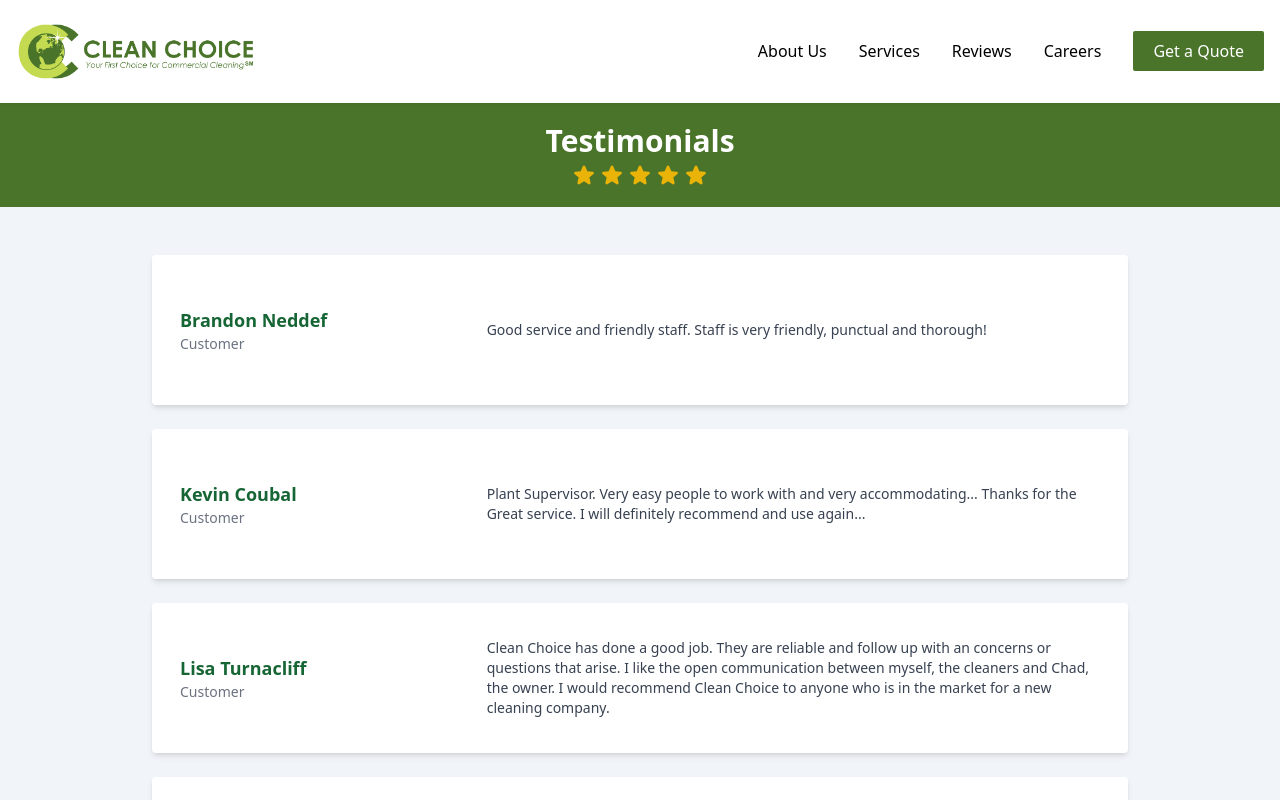
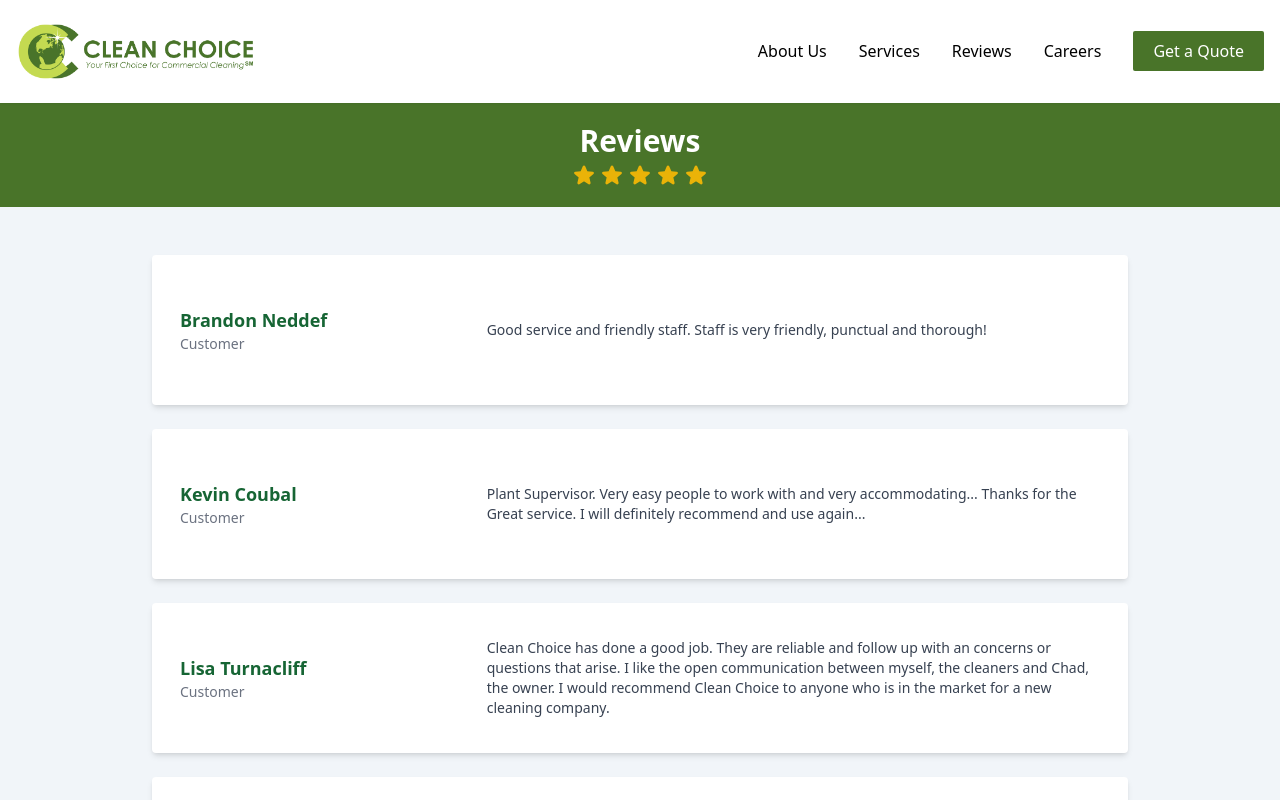
Before and after one commit to Clean-Choice-Website/clean-choice, a React (Vite) app: page /reviews in a window 1280 px wide. Shown: the top 800 px of the page. Built offline with nearby package versions, Linux system fonts and the light colour scheme.

Commit message:
Change reviews name

```diff
--- a/src/Reviews.jsx
+++ b/src/Reviews.jsx
@@ -60,7 +60,7 @@ const Reviews = () => {
     <div className=" bg-slate-100 pb-8">
       <div className="mb-12 flex flex-col  items-center bg-logoGreen py-5">
         <h1 className="mb-1 text-center text-3xl font-semibold text-white">
-          Testimonials
+          Reviews
         </h1>
         <div className="flex gap-1">
           <StarIcon />
```
